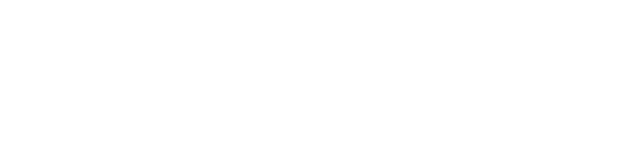
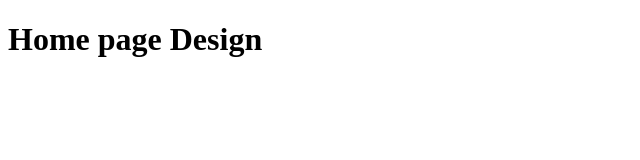
Before and after one commit to samuelodunlade/ticketapp2, a plain HTML site: page index.html in a window 1280 px wide. Shown: the whole page, without its empty margins (0-640 px from the left). Drawn offline with Linux system fonts and the light colour scheme.

Commit message:
homepage modified

```diff
--- a/index.html
+++ b/index.html
@@ -2,10 +2,10 @@
 <html lang="en">
 <head>
     <meta charset="UTF-8">
-    <meta name="viewport" content="width=device-width, initial-scale=1.0">
+
     <title>Document</title>
 </head>
 <body>
-
+    <h1>Home page Design</h1>
 </body>
 </html>
```
